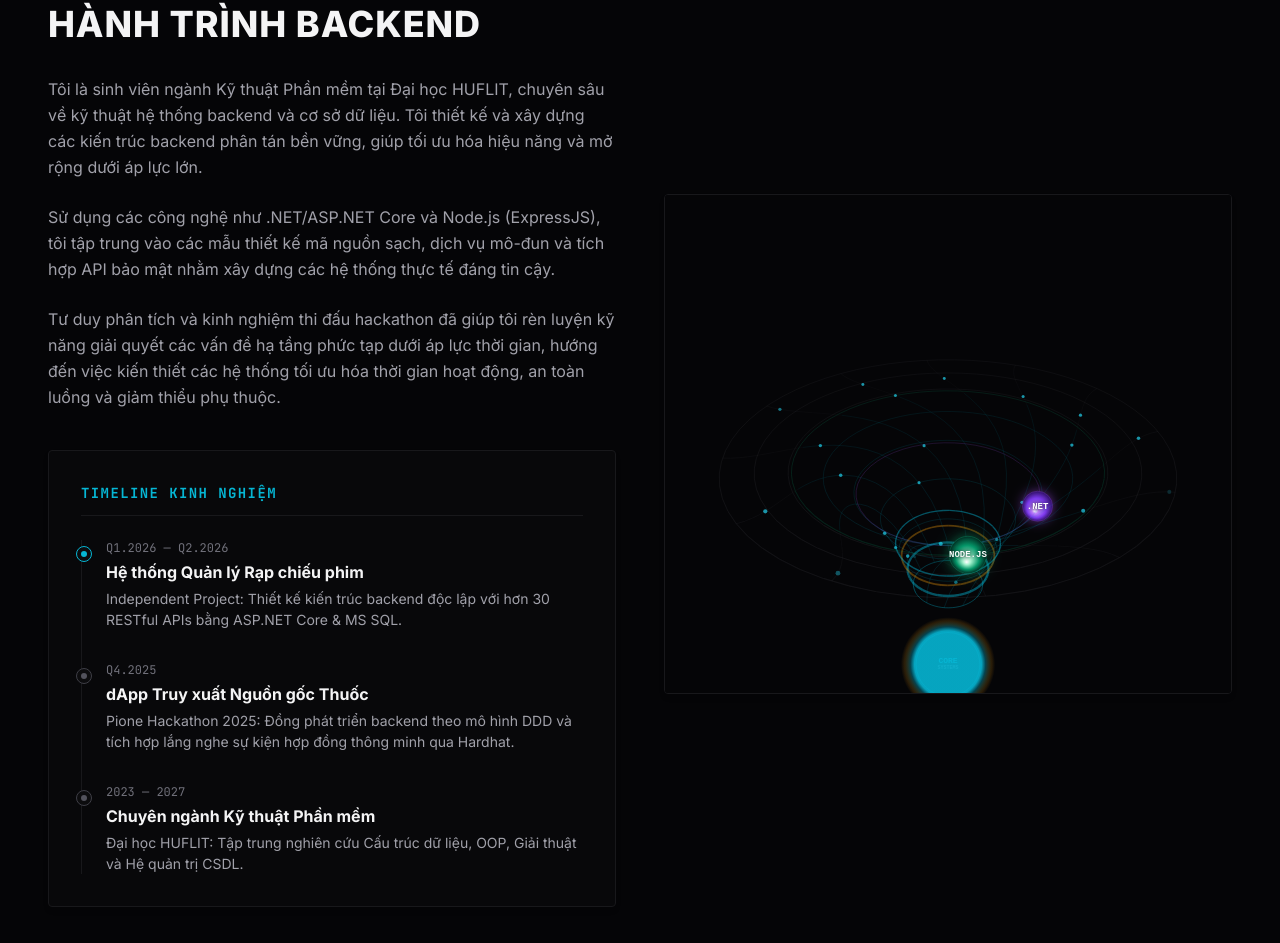
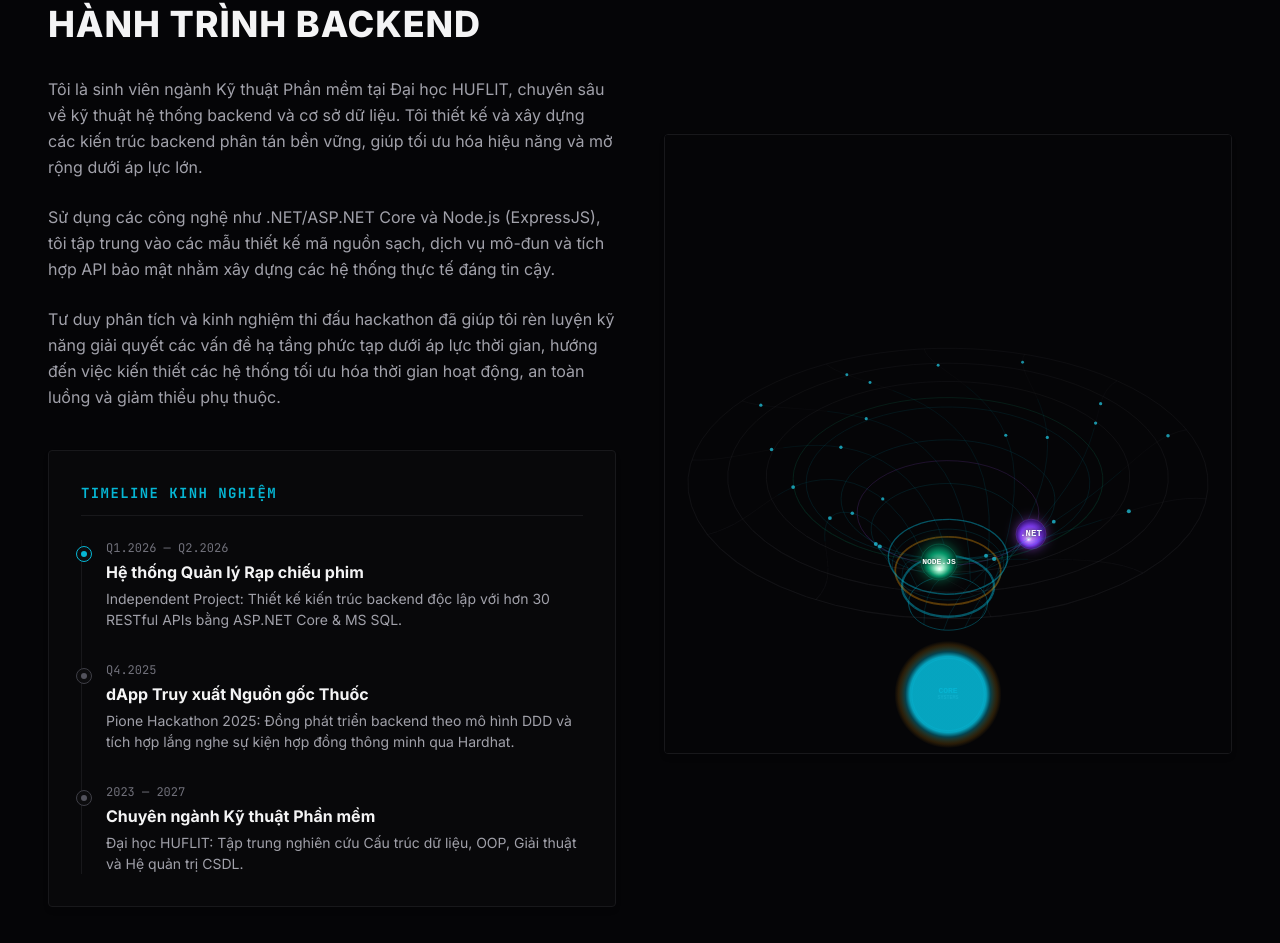
Before and after one commit to duc19092005/My-Portfolio, a React (Vite) app: page / in a window 1280 px wide. Shown: the part 916-1859 px from the top of the page. Built offline with nearby package versions, Linux system fonts and the light colour scheme.

Commit message:
style: increase 3D gravity well container size in About page

```diff
--- a/src/components/About.tsx
+++ b/src/components/About.tsx
@@ -753,7 +753,7 @@ export default function About() {
           whileInView={{ opacity: 1, x: 0 }}
           viewport={{ once: true, amount: 0.3 }}
           transition={{ duration: 0.8, ease: "easeOut" }}
-          className="relative h-[400px] md:h-[500px] flex items-center justify-center overflow-hidden border border-[#18181b] bg-[#0c0c0e]/30 backdrop-blur-sm rounded-sm shadow-md"
+          className="relative h-[480px] md:h-[620px] flex items-center justify-center overflow-hidden border border-[#18181b] bg-[#0c0c0e]/30 backdrop-blur-sm rounded-sm shadow-md"
         >
           <canvas
             ref={canvasRef}
```
